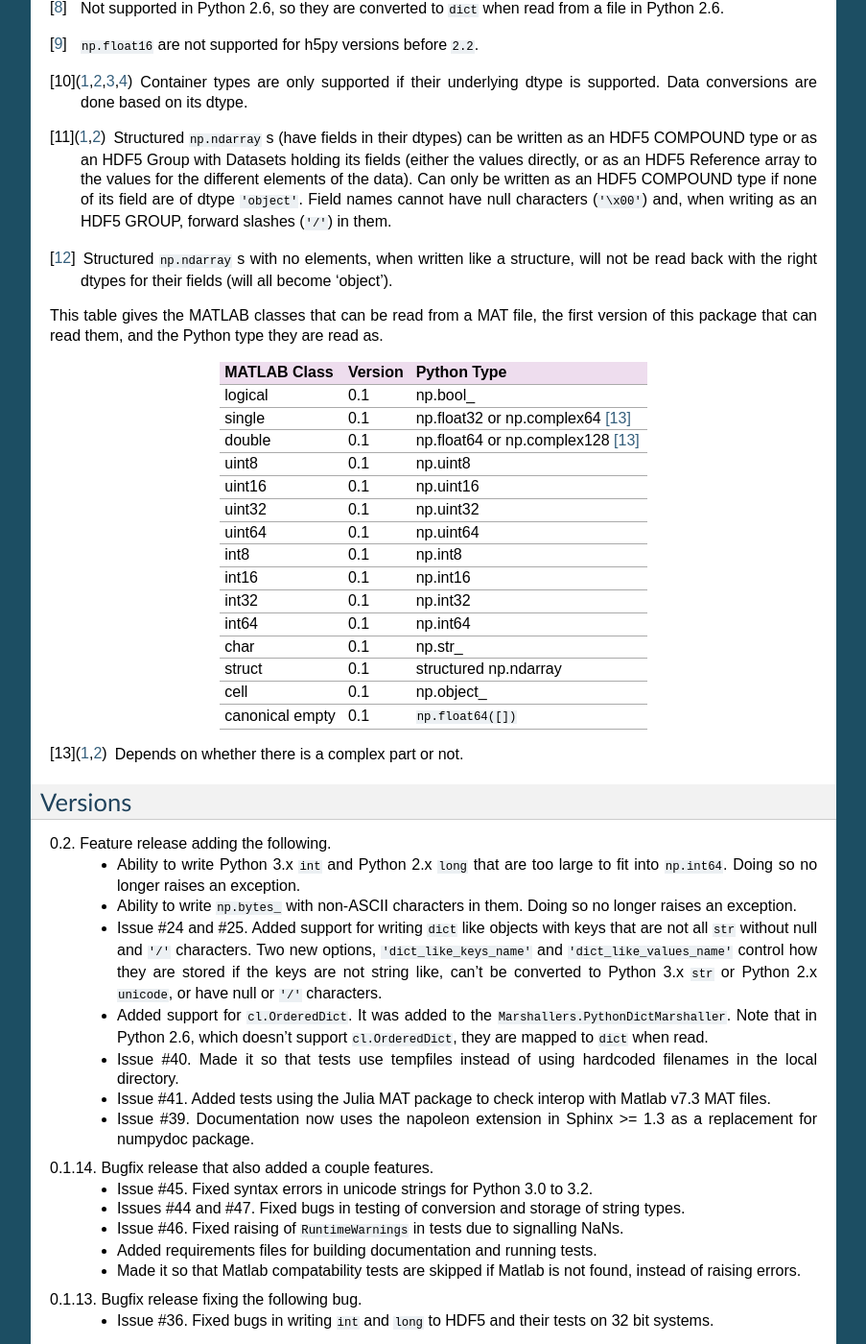
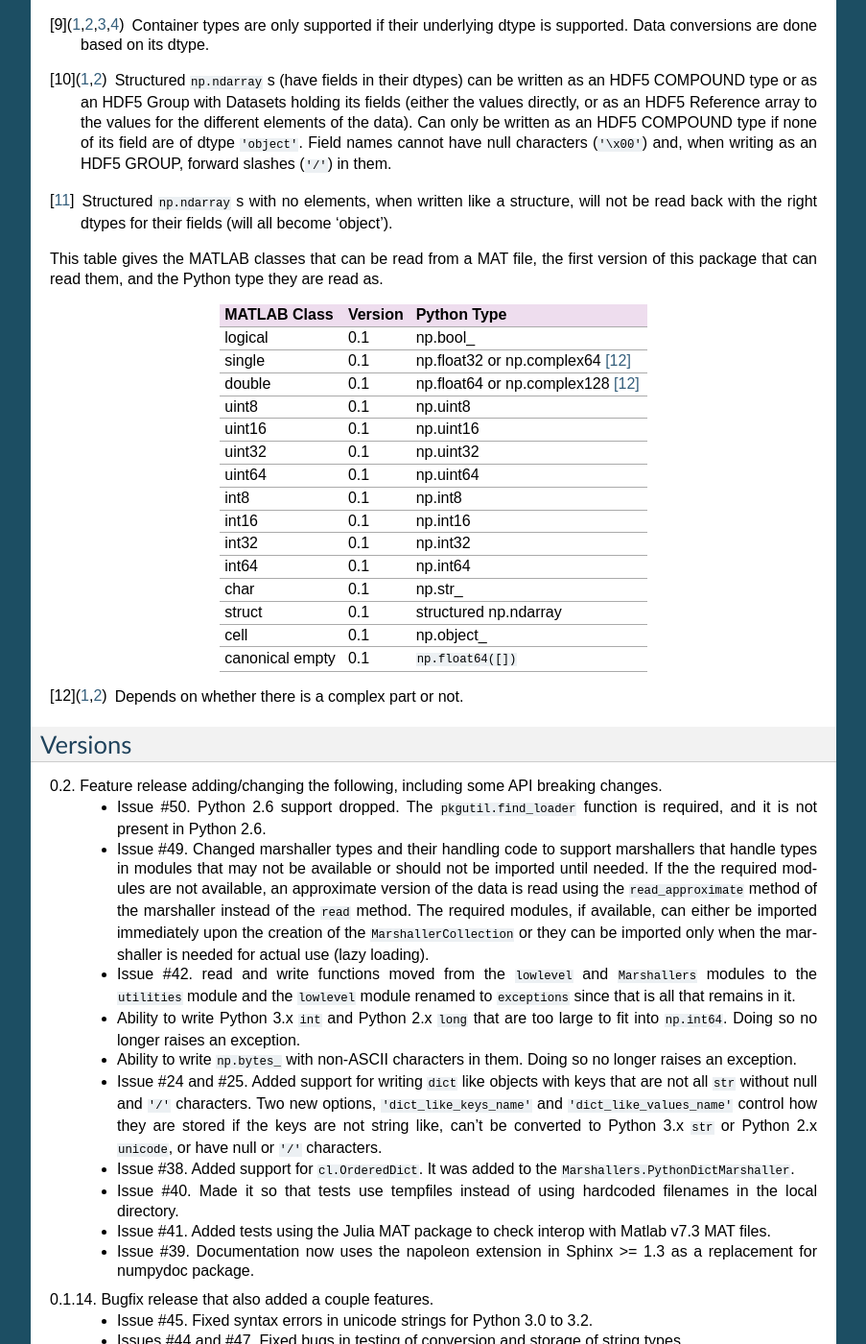
Before and after one commit to frejanordsiek/hdf5storage, a Sphinx documentation site: the page built from doc/source/information.rst, in a window 1280 px wide and 1400 px high, scrolled down 3961 px. Shown: the whole window at 96% size, without its empty margins (198-1101 px from the left). Built offline with Sphinx 7.4.7, drawn with Linux system fonts in a browser that asks for light colours; some of the changed text lies outside the part shown.

Commit message:
Updated documentation.

```diff
--- a/README.rst
+++ b/README.rst
@@ -30,7 +30,8 @@ Installation
 Dependencies
 ------------
 
-This package only supports Python >= 2.6.
+This package only supports Python >= 2.7. Python 2.6 support was dropped
+in version 0.2.
 
 This package requires the numpy and h5py (>= 2.1) packages to run. Note
 that full functionality requires h5py >= 2.3. An optional dependency is
@@ -59,10 +60,10 @@ Then to install the package, run the command with Python ::
 Running Tests
 -------------
 
-For testing, the package nose (>= 1.0) is required as well as unittest2
-on Python 2.6. There are some tests that require Matlab and scipy to be
-installed and be in the executable path. In addition, there are some
-tests that require `Julia <http://julialang.org/>`_ with the
+For testing, the package nose (>= 1.0) is additionally required. There
+are some tests that require Matlab and scipy to be installed and be in
+the executable path. In addition, there are some tests that require
+`Julia <http://julialang.org/>`_ with the
 `MAT <https://github.com/simonster/MAT.jl>`_ package. Not having them
 means that those tests cannot be run (they will be skipped) but all
 the other tests will run. To install all testing dependencies, other
@@ -90,8 +91,8 @@ To build the documentation ::
 Python 2
 ========
 
-This package was designed and written for Python 3, with Python 2.7 and
-2.6 support added later. This does mean that a few things are a little
+This package was designed and written for Python 3, and then backported
+to Python 2.x. This does mean that a few things are a little
 clunky in Python 2. For example, Python 2 ``int`` and ``long`` types are
 both mapped to the Python 3 ``int`` type. The storage format's metadata
 looks more familiar from a Python 3 standpoint as well.
@@ -258,13 +259,11 @@ support writing it so MATlAB can read it.
        in Python 2 and they don't have null characters (``'\x00'``) or
        forward slashes (``'/'``) in them. Otherwise, the latter format
        is used.
-.. [8] Not supported in Python 2.6, so they are converted to ``dict``
-       when read from a file in Python 2.6.
-.. [9] ``np.float16`` are not supported for h5py versions before
+.. [8] ``np.float16`` are not supported for h5py versions before
        ``2.2``.
-.. [10] Container types are only supported if their underlying dtype is
-        supported. Data conversions are done based on its dtype.
-.. [11] Structured ``np.ndarray`` s (have fields in their dtypes) can be
+.. [9] Container types are only supported if their underlying dtype is
+       supported. Data conversions are done based on its dtype.
+.. [10] Structured ``np.ndarray`` s (have fields in their dtypes) can be
         written as an HDF5 COMPOUND type or as an HDF5 Group with
         Datasets holding its fields (either the values directly, or as
         an HDF5 Reference array to the values for the different elements
@@ -285,9 +284,9 @@ type they are read as.
 +=================+=========+===================================+
 | logical         | 0.1     | np.bool\_                         |
 +-----------------+---------+-----------------------------------+
-| single          | 0.1     | np.float32 or np.complex64 [13]_  |
+| single          | 0.1     | np.float32 or np.complex64 [12]_  |
 +-----------------+---------+-----------------------------------+
-| double          | 0.1     | np.float64 or np.complex128 [13]_ |
+| double          | 0.1     | np.float64 or np.complex128 [12]_ |
 +-----------------+---------+-----------------------------------+
 | uint8           | 0.1     | np.uint8                          |
 +-----------------+---------+-----------------------------------+
@@ -314,13 +313,29 @@ type they are read as.
 | canonical empty | 0.1     | ``np.float64([])``                |
 +-----------------+---------+-----------------------------------+
 
-.. [13] Depends on whether there is a complex part or not.
+.. [12] Depends on whether there is a complex part or not.
 
 
 Versions
 ========
 
-0.2. Feature release adding the following.
+0.2. Feature release adding/changing the following, including some API breaking changes.
+     * Issue #50. Python 2.6 support dropped. The
+       ``pkgutil.find_loader`` function is required, and it is not
+       present in Python 2.6.
+     * Issue #49. Changed marshaller types and their handling code to
+       support marshallers that handle types in modules that may not be
+       available or should not be imported until needed. If the the
+       required modules are not available, an approximate version of
+       the data is read using the ``read_approximate`` method of the
+       marshaller instead of the ``read`` method. The required modules,
+       if available, can either be imported immediately upon the
+       creation of the ``MarshallerCollection`` or they can be imported
+       only when the marshaller is needed for actual use (lazy loading).
+     * Issue #42. read and write functions moved from the ``lowlevel``
+       and ``Marshallers`` modules to the ``utilities`` module and
+       the ``lowlevel`` module renamed to ``exceptions`` since that is
+       all that remains in it.
      * Ability to write Python 3.x ``int`` and Python 2.x ``long`` that
        are too large to fit into ``np.int64``. Doing so no longer
        raises an exception.
@@ -333,10 +348,8 @@ Versions
        keys are not string like, can't be converted to Python 3.x
        ``str`` or Python 2.x ``unicode``, or have null or ``'/'``
        characters.
-     * Added support for ``cl.OrderedDict``. It was added to the
-       ``Marshallers.PythonDictMarshaller``. Note that in Python 2.6,
-       which doesn't support ``cl.OrderedDict``, they are mapped to
-       ``dict`` when read.
+     * Issue #38. Added support for ``cl.OrderedDict``. It was added to
+       the ``Marshallers.PythonDictMarshaller``.
      * Issue #40. Made it so that tests use tempfiles instead of
        using hardcoded filenames in the local directory.
      * Issue #41. Added tests using the Julia MAT package to check
```
Also changed, not shown: other parts of README.rst (+7 -7 lines), doc/source/hdf5storage.Marshallers.rst (+7 -1 lines), doc/source/storage_format.rst (+30 -32 lines).
